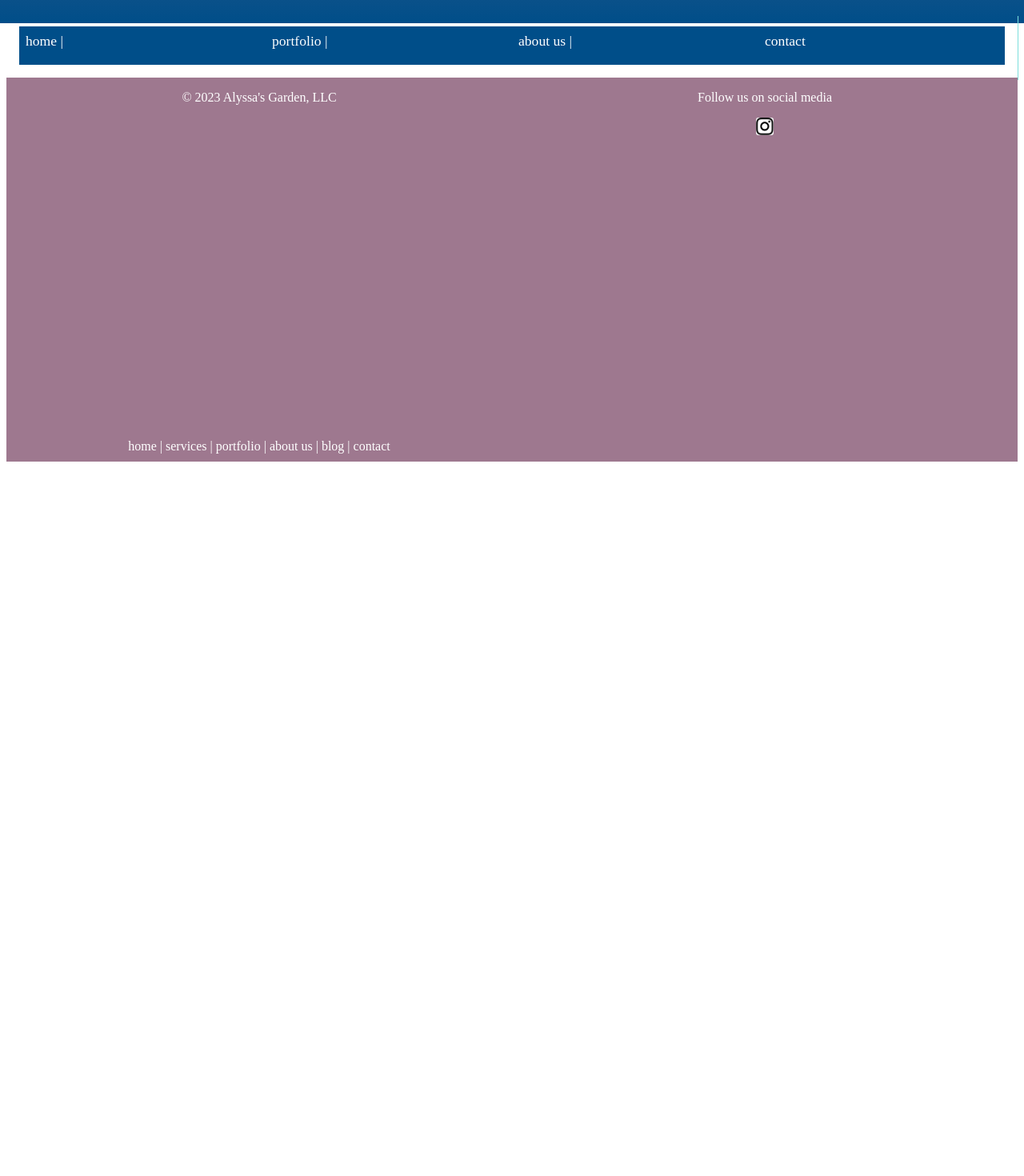
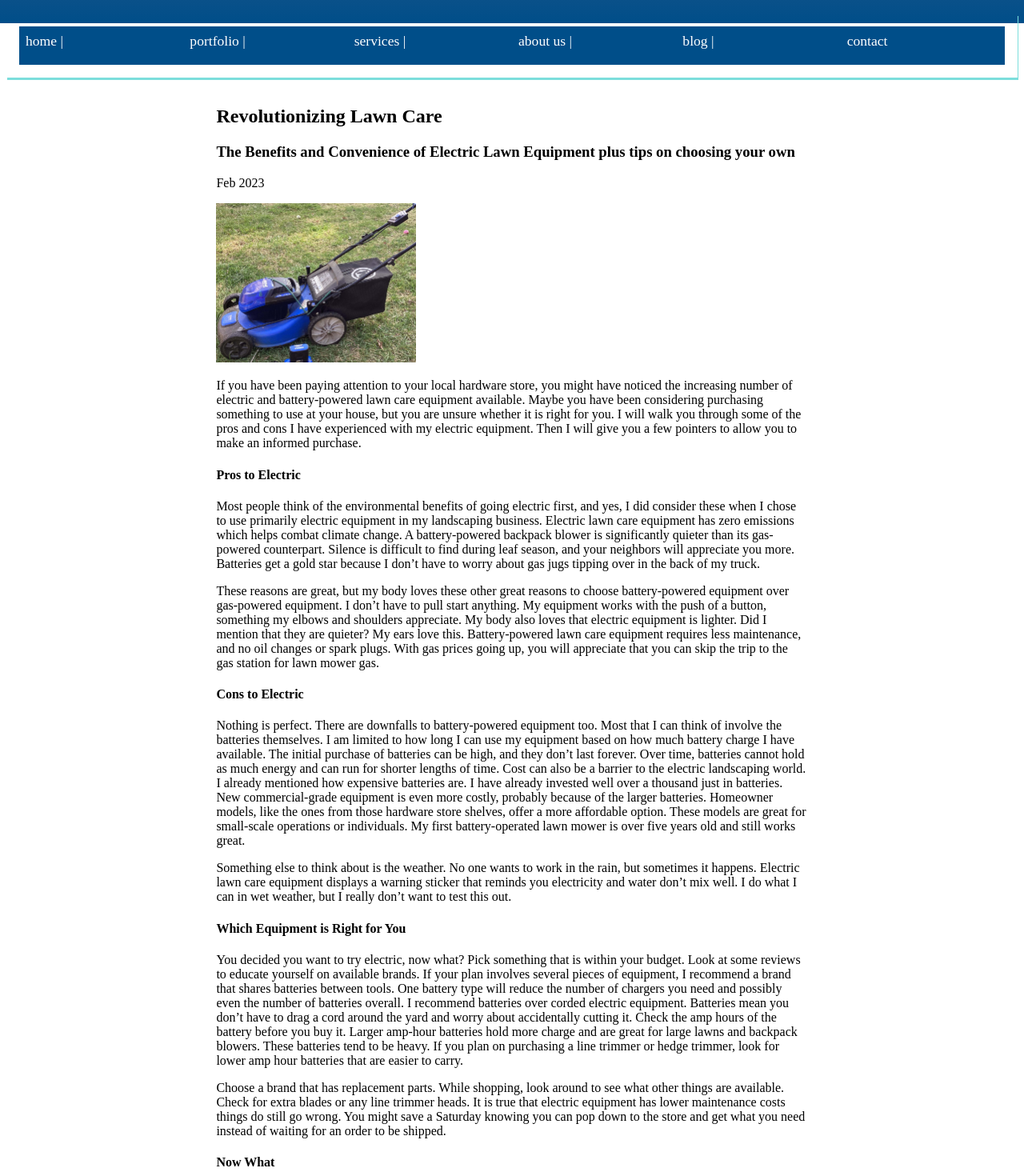
Before and after one commit to burkeamy/alyssasGarden, a React (Create React App) app: page /electric-equipment in a window 1280 px wide. Shown: the part 440-1910 px from the top of the page at 80% size. Before the commit the page ends 1025 px from the top, so only its background shows below. Built offline with nearby package versions, Linux system fonts and the light colour scheme; a web font is replaced by a local one.

Commit message:
added blog page and services page

```diff
--- a/src/App.js
+++ b/src/App.js
@@ -12,6 +12,7 @@ import Services from './pages/services/services.component';
 import Blog from './pages/blog/blogPage.component';
 import Footer from './components/footer/footer.component';
 import ReactGA from 'react-ga';
+import ElectricEquipment from './pages/blog/ElectricEquipment.js';
 
 import { withRouter } from 'react-router-dom';
 
@@ -36,6 +37,8 @@ function App() {
         <Route exact path='/about-us' component={ AboutUs } />
         <Route exact path='/blog' component={ Blog } />
         <Route exact path='/contact-us' component={ ContactPage } />
+        <Route exact path='/electric-equipment' component={ ElectricEquipment } />
+        <Route exact path ='/services' component={ Services } />
       </Switch>
       <Footer />
     </div>
--- a/src/components/menuIcon/menuIcon.component.jsx
+++ b/src/components/menuIcon/menuIcon.component.jsx
@@ -27,7 +27,9 @@ const MenuIcon = () => {
             <nav className={ menuHide }>
                 <Link className='mobile-option' to='/'onClick={changeView}>home</Link>
                 <Link className='mobile-option' to='/portfolio'onClick={changeView}> portfolio</Link>
+                <Link className='mobile-option' to='/services'onClick={changeView}> services</Link>
                 <Link className='mobile-option' to='/about-us'onClick={changeView}> about</Link>
+                <Link className='mobile-option' to='/blog'onClick={changeView}> blog</Link>
                 <Link className='mobile-option' to='/contact-us'onClick={changeView}> contact</Link>
             </nav>
         </div>
--- a/src/components/nav-area/nav-area.component.jsx
+++ b/src/components/nav-area/nav-area.component.jsx
@@ -12,7 +12,9 @@ const NavArea = () => {
             <nav className='options'>
                     <Link className='option' to='/'>home |</Link>
                     <Link className='option' to='/portfolio'> portfolio |</Link>
+                    <Link className='option' to='/services'> services |</Link>
                     <Link className='option' to='/about-us'> about us |</Link>
+                    <Link className='option' to='/blog'> blog |</Link>
                     <Link className='option' to='/contact-us'> contact</Link>
             </nav>
         </div>
--- a/src/components/nav-area/nav-area.styles.css
+++ b/src/components/nav-area/nav-area.styles.css
@@ -1,7 +1,7 @@
 .options {
     padding: 1rem;
     display: grid;
-    grid-template-columns: 1fr 1fr 1fr 1fr;
+    grid-template-columns: 1fr 1fr 1fr 1fr 1fr 1fr;
     box-shadow: #7cdedc 1px 3px;
     height: 3rem;
 }
--- /dev/null
+++ b/src/pages/blog/ElectricEquipment.js
@@ -0,0 +1,81 @@
+import React from 'react';
+import './blogPage.styles.css';
+import LawnMower from '../../images/kobaltMower.jpg'
+
+const ElectricEquipment = () => {
+    return (
+      <div class= 'blogPostsContainer'>
+          <div classname="side-space"></div>
+            <div classname="main-blog-area">
+                <h2>Revolutionizing Lawn Care</h2>
+                    <h3>The Benefits and Convenience of Electric Lawn Equipment plus tips on choosing your own </h3>
+                        <p>Feb 2023</p>
+                        <img className='bigger-image'alt ='40 volkt kobalt battery powered lawn mower'src= { LawnMower }></img>
+                            <p>
+                                If you have been paying attention to your local hardware store, you might have noticed the
+                                increasing number of electric and battery-powered lawn care equipment available. Maybe you have
+                                been considering purchasing something to use at your house, but you are unsure whether it is
+                                right for you. I will walk you through some of the pros and cons I have experienced with my
+                                electric equipment. Then I will give you a few pointers to allow you to make an informed purchase.
+                            </p>
+                            <h4>Pros to Electric</h4>
+                            <p>
+                                Most people think of the environmental benefits of going electric first, and yes, I did consider these
+                                when I chose to use primarily electric equipment in my landscaping business. Electric lawn care equipment
+                                has zero emissions which helps combat climate change. A battery-powered backpack blower is significantly
+                                quieter than its gas-powered counterpart. Silence is difficult to find during leaf season, and your neighbors
+                                will appreciate you more. Batteries get a gold star because I don’t  have to worry about gas jugs tipping over
+                                in the back of my truck.
+                            </p>
+                            <p>
+                                These reasons are great, but my body loves these other great reasons to choose
+                                battery-powered equipment over gas-powered equipment. I don’t have to pull start anything. My equipment works
+                                with the push of a button, something my elbows and shoulders appreciate. My body also loves that electric equipment
+                                is lighter. Did I mention that they are quieter? My ears love this. Battery-powered lawn care equipment requires
+                                less maintenance, and no oil changes or spark plugs. With gas prices going up, you will appreciate that you can
+                                skip the trip to the gas station for lawn mower gas.
+                            </p>
+                            <h4>Cons to Electric</h4>
+                            <p>
+                                Nothing is perfect. There are downfalls to battery-powered equipment too. Most that I can think of involve the batteries
+                                themselves. I am limited to how long I can use my equipment based on how much battery charge I have available. The initial
+                                purchase of batteries can be high, and they don’t  last forever. Over time, batteries cannot hold as much energy and can run
+                                for shorter lengths of time. Cost can also be a barrier to the electric landscaping world. I already mentioned how expensive
+                                batteries are. I have already invested well over a thousand just in batteries. New commercial-grade equipment is even more
+                                costly, probably because of the larger batteries. Homeowner models, like the ones from those hardware store shelves, offer a
+                                more affordable option. These models are great for small-scale operations or individuals. My first battery-operated lawn mower
+                                is over five years old and still works great.
+                            </p>
+                            <p>
+                                Something else to think about is the weather. No one wants to work in the rain, but sometimes it happens. Electric lawn care equipment
+                                displays a warning sticker that reminds you electricity and water don’t  mix well. I do what I can in wet weather, but I really don’t
+                                want to test this out.
+                            </p>
+                            <h4>Which Equipment is Right for You</h4>
+                            <p>
+                                You decided you want to try electric, now what? Pick something that is within your budget. Look at some reviews to educate yourself on available
+                                brands. If your plan involves several pieces of equipment, I recommend a brand that shares batteries between tools. One battery type will reduce
+                                the number of chargers you need and possibly even the number of batteries overall. I recommend batteries over corded electric equipment. Batteries
+                                mean you don’t have to drag a cord around the yard and worry about accidentally cutting it. Check the amp hours of the battery before you buy it.
+                                Larger amp-hour batteries hold more charge and are great for large lawns and backpack blowers. These batteries tend to be heavy. If you plan on
+                                purchasing a line trimmer or hedge trimmer, look for lower amp hour batteries that are easier to carry.
+                            </p>
+                            <p>
+                                Choose a brand that has replacement parts. While shopping, look around to see what other things are available. Check for extra blades or any line trimmer
+                                heads. It is true that electric equipment has lower maintenance costs things do still go wrong. You might save a Saturday knowing you can pop down to the
+                                store and get what you need instead of waiting for an order to be shipped.
+                            </p>
+                            <h4>Now What</h4>
+                            <p>
+                                The decision between electric or gas-powered lawn care equipment is up to you. Here at Alyssa’s Garden, we have already chosen to go all in on electric
+                                equipment. If you decide to go electric, pick what is in your budget and build from there. Another option is the increasing number of landscaping companies
+                                going electric. So if you want the benefits of electric equipment but with less actual work on your part, check out one in your area. If you live in
+                                Chapel Hill or Pittsboro North Carolina, contact us to see if we are a good fit for you!
+                            </p>
+                            </div>
+        <div classname="side-space"></div>
+    </div>
+  )
+}
+
+export default ElectricEquipment
--- a/src/pages/blog/blogPage.component.js
+++ b/src/pages/blog/blogPage.component.js
@@ -1,15 +1,32 @@
 import React from 'react';
 import './blogPage.styles.css';
+import { Link } from 'react-router-dom';
+import LawnMower from '../../images/kobaltMower.jpg';
 
 
 
 const Blog = () => (
     <div className ='blog'>
-        <article className='blogContainer'>
+        <article className='blog-container '>
             <h2>Alyssa's Garden Blog</h2>
-            <p className='open-p'>
-                This is the future home of our blog. Check here for eco friendly landscaping tools and tips!
-            </p>
+            <h3>Revolutionizing Lawn Care</h3>
+            <h4>The Benefits and Convenience of Electric Lawn Equipment plus tips on choosing your own </h4>
+            <p>Feb 2023</p>
+            <div className='blogPost-container'>
+                <div>
+                    <img className='thumbnail'alt ='40 volkt kobalt battery powered lawn mower'src= { LawnMower }></img>
+                </div>
+                <div>
+                <p>
+                    If you have been paying attention to your local hardware store, you might have noticed the
+                    increasing number of electric and battery-powered lawn care equipment available. Maybe you have
+                    been considering purchasing something to use at your house, but you are unsure whether it is
+                    right for you. I will walk you through some of the pros and cons I have experienced with my
+                    electric equipment. Then I will give you a few pointers to allow you to make an informed purchase.
+                </p>
+                </div>
+            </div>
+            <Link className='blog-option' to ='/electric-equipment'>More on choosing electric lawn care equipment</Link>
         </article>
     </div>
 );
--- a/src/pages/blog/blogPage.styles.css
+++ b/src/pages/blog/blogPage.styles.css
@@ -0,0 +1,42 @@
+.side-space {
+    background-color: aquamarine;
+}
+
+.blog-container {
+    border-bottom: 1.5px solid darkgreen;
+    padding-bottom: 2rem;
+   }
+
+.blog-option {
+    color: blue;
+    text-decoration: wavy;
+    margin-left: 2rem;
+}
+
+.blogPostsContainer {
+    margin: 1rem;
+    display: grid;
+    grid-template-columns: 1fr 3fr 1fr;
+}
+
+.blogContainer >p {
+    text-align: center;
+    margin-bottom: 2rem;
+}
+
+.thumbnail {
+    max-width: 100px;
+    max-height: auto;
+}
+
+.bigger-image {
+    max-width: 250px;
+    max-height: auto;
+    text-align: center;
+}
+
+.blogPost-container {
+    padding: 1rem;
+    display: grid;
+    grid-template-columns: 1fr 5fr;
+}
--- a/src/pages/services/services.component.jsx
+++ b/src/pages/services/services.component.jsx
@@ -15,7 +15,9 @@ const Services = () => (
                         <li>summer and winter annuals</li>
                         <li>container planting</li>
                         <li>Mulching</li>
-                        <li>leaf management</li>
+                        <li>leaf management or fall cleanup</li>
+                        <li>spring cleanup</li>
+                        <li>mannual weed control</li>
                     </ul>
                 <p>
             </p>
```
Also changed, not shown: src/images/kobaltMower.jpg (added).
